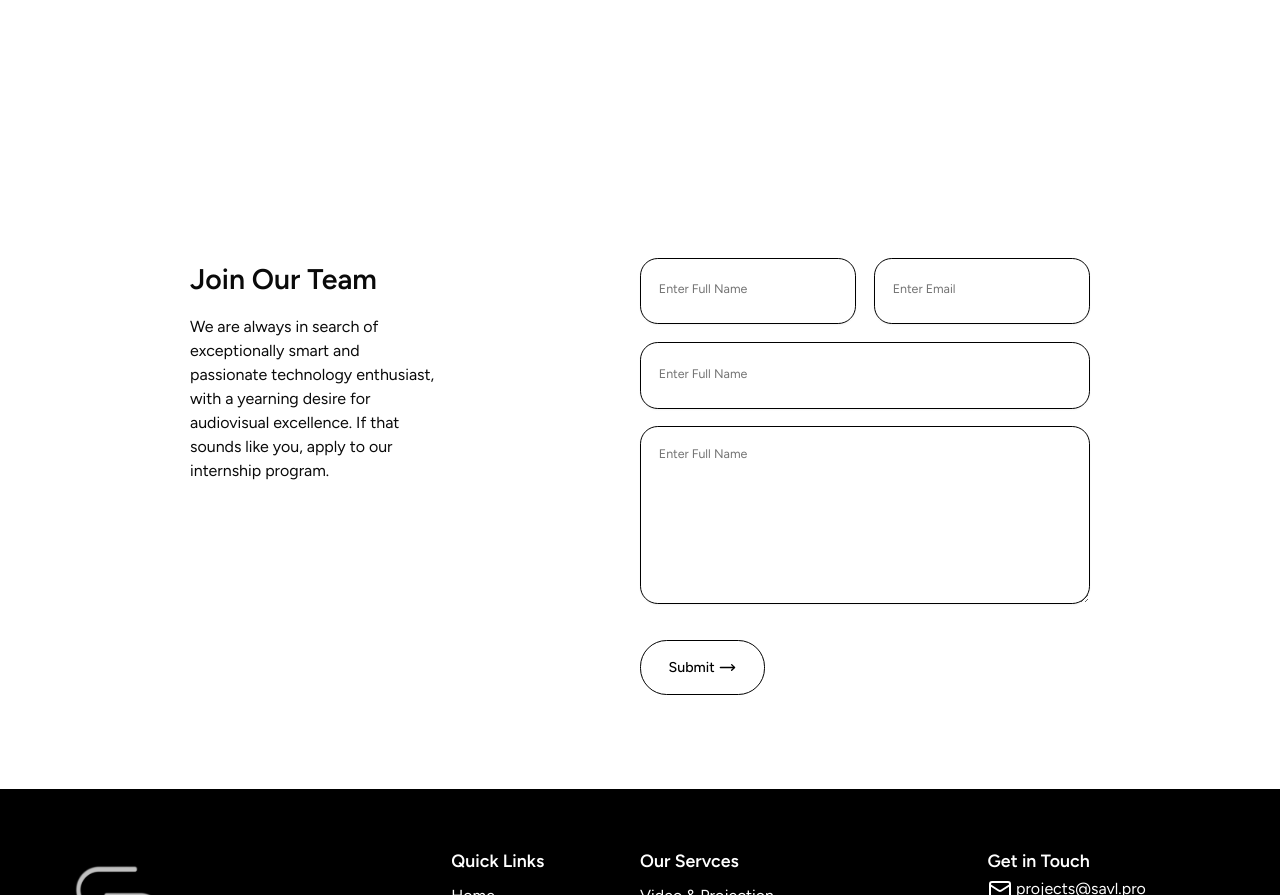
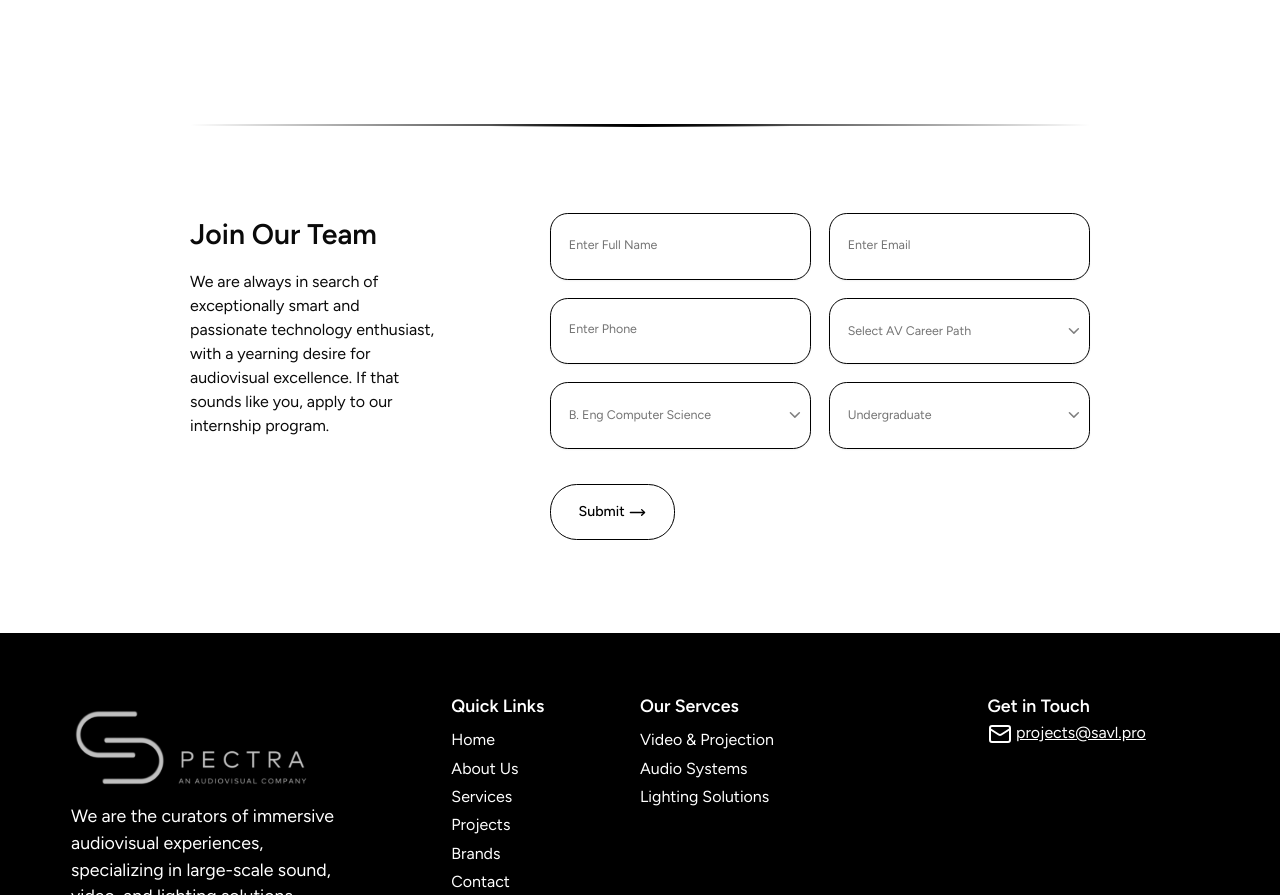
Before and after one commit to cedafrica/spectra-ev, a React (Vite) app: page /contact in a window 1280 px wide. Shown: the part 1340-2235 px from the top of the page. Built offline with nearby package versions, Linux system fonts and the light colour scheme.

Commit message:
Wrote media query

```diff
--- a/package.json
+++ b/package.json
@@ -11,6 +11,7 @@
   },
   "dependencies": {
     "@radix-ui/react-label": "^2.1.8",
+    "@radix-ui/react-select": "^2.2.6",
     "@radix-ui/react-slot": "^1.2.4",
     "@radix-ui/react-tabs": "^1.1.13",
     "@tailwindcss/vite": "^4.1.17",
--- a/src/components/contact/contact.tsx
+++ b/src/components/contact/contact.tsx
@@ -2,20 +2,27 @@ import { Input } from "@/components/ui/input";
 import { Textarea } from "@/components/ui/textarea";
 import MaxContainer from "../common/max-container";
 import CustomButton from "../common/custom-button";
+import {
+  Select,
+  SelectContent,
+  SelectItem,
+  SelectTrigger,
+  SelectValue,
+} from "@/components/ui/select";
 
 
 const ContactForm = () => {
 
   return (
-    <div className="w-full bg-white sm:px-32 py-42 px-10">
+    <div className="w-full bg-white sm:px-32 py-18 sm:py-42 px-10">
       <MaxContainer className="max-w-[900px]">
-        <div className="flex sm:pb-60 justify-between">
+        <div className="flex flex-col sm:flex-row gap-8 pb-30 sm:pb-60 justify-between">
           <div className="">
-            <h2 className="sm:text-[3.2rem] font-semibold">Drop a Message</h2>
-            <p className="sm:text-[1.8rem]">The Home of Premium Av</p>
+            <h2 className="sm:text-[3.2rem] text-[2.7rem] font-semibold">Drop a Message</h2>
+            <p className="sm:text-[1.8rem] text-[1.6rem]">The Home of Premium Av</p>
           </div>
-          <form action="" className="flex w-[50%] flex-col gap-8">
-            <div className="grid grid-cols-2 gap-8 justify-between">
+          <form action="" className="flex sm:w-[50%]  flex-col gap-8">
+            <div className="grid grid-cols-1 sm:grid-cols-2 gap-8 justify-between">
               <Input
                 className="h-30 border-black pl-8 border rounded-4xl placeholder:text-[1.4rem]"
                 placeholder="Enter Full Name"
@@ -38,13 +45,17 @@ const ContactForm = () => {
             <CustomButton className="text-black border mt-8 h-25 px-[3.1rem]! border-black">Submit</CustomButton>
           </form>
         </div>
-        <div className="flex sm:pt-60 justify-between">
+        <div className="relative flex gap-8 flex-col sm:flex-row sm:pt-40 justify-between pt-20">
+          {/* Custom gradient border */}
+          <div className="absolute top-0 left-0 right-0 h-[2px] bg-gradient-to-r from-transparent via-black to-transparent"></div>
+          <div className="absolute top-0 left-1/2 -translate-x-1/2 w-1/3 h-[3px] bg-gradient-to-r from-transparent via-black to-transparent"></div>
+
           <div className="">
-            <h2 className="sm:text-[3.2rem] font-semibold">Join Our Team</h2>
-            <p className="sm:text-[1.8rem] mt-[1.6rem] max-w-110">We are always in search of exceptionally smart and passionate technology enthusiast, with a yearning desire for audiovisual excellence. If that sounds like you, apply to our internship program.</p>
+            <h2 className="sm:text-[3.2rem] text-[2.7rem] font-semibold">Join Our Team</h2>
+            <p className="sm:text-[1.8rem] text-[1.6rem] mt-[1rem] sm:mt-[1.6rem] sm:max-w-110">We are always in search of exceptionally smart and passionate technology enthusiast, with a yearning desire for audiovisual excellence. If that sounds like you, apply to our internship program.</p>
           </div>
-          <form action="" className="flex w-[50%] flex-col gap-8">
-            <div className="grid grid-cols-2 gap-8 justify-between">
+          <form action="" className="flex w-full sm:w-[60%] flex-col gap-8">
+            <div className="grid grid-cols-1 sm:grid-cols-2 gap-8 justify-between">
               <Input
                 className="h-30 border-black pl-8 border rounded-4xl placeholder:text-[1.4rem]"
                 placeholder="Enter Full Name"
@@ -54,17 +65,51 @@ const ContactForm = () => {
                 placeholder="Enter Email"
               />
             </div>
-            <Input
-              className="h-30 border-black pl-8 border rounded-4xl placeholder:text-[1.4rem]"
-              placeholder="Enter Full Name"
-            />
-            <Textarea
-              rows={4}
-              className="h-80 pt-8 border-black pl-8 border rounded-4xl placeholder:text-[1.4rem]"
-              placeholder="Enter Full Name"
-            />
 
-            <CustomButton className="text-black border mt-8 h-25 px-[3.1rem]! border-black">Submit</CustomButton>
+            <div className="grid grid-cols-1 sm:grid-cols-2 gap-8 justify-between">
+              <Input
+                className="h-30 border-black pl-8 border rounded-4xl placeholder:text-[1.4rem]"
+                placeholder="Enter Phone"
+              />
+              <Select>
+                <SelectTrigger className="h-30! w-full border-black pl-8 border rounded-4xl text-[1.4rem]">
+                  <SelectValue placeholder="Select AV Career Path" />
+                </SelectTrigger>
+                <SelectContent>
+                  <SelectItem value="audio">Audio Engineering</SelectItem>
+                  <SelectItem value="video">Video Production</SelectItem>
+                  <SelectItem value="installation">Installation Technician</SelectItem>
+                  <SelectItem value="design">System Design</SelectItem>
+                </SelectContent>
+              </Select>
+            </div>
+
+            <div className="grid grid-cols-1 sm:grid-cols-2 gap-8 justify-between">
+              <Select>
+                <SelectTrigger className="h-30! w-full border-black pl-8 border rounded-4xl text-[1.4rem]">
+                  <SelectValue placeholder="B. Eng Computer Science" />
+                </SelectTrigger>
+                <SelectContent>
+                  <SelectItem value="computer">B. Eng Computer Science</SelectItem>
+                  <SelectItem value="electrical">B. Eng Electrical Engineering</SelectItem>
+                  <SelectItem value="electronics">B. Eng Electronics</SelectItem>
+                  <SelectItem value="mechatronics">B. Eng Mechatronics</SelectItem>
+                  <SelectItem value="other">Other</SelectItem>
+                </SelectContent>
+              </Select>
+              <Select>
+                <SelectTrigger className="h-30! w-full border-black pl-8 border rounded-4xl text-[1.4rem]">
+                  <SelectValue placeholder="Undergraduate" />
+                </SelectTrigger>
+                <SelectContent>
+                  <SelectItem value="undergraduate">Undergraduate</SelectItem>
+                  <SelectItem value="graduate">Graduate</SelectItem>
+                  <SelectItem value="postgraduate">Postgraduate</SelectItem>
+                </SelectContent>
+              </Select>
+            </div>
+
+             <CustomButton className="text-black border mt-8 h-25 px-[3.1rem]! border-black">Submit</CustomButton>
           </form>
         </div>
       </MaxContainer>
--- a/src/components/contact/hero.tsx
+++ b/src/components/contact/hero.tsx
@@ -1,6 +1,6 @@
 const Hero = () => {
     return (
-        <section className="relative flex bg-[url('/cont.webp')] bg-no-repeat px-10 sm:px-32 bg-size-[100%_100%] flex-col  justify-center text-white sm:h-[min(100vh,960px)] h-[28.4rem]">
+        <section className="relative flex bg-[url('/cont.webp')] bg-no-repeat px-10 sm:px-32 sm:bg-size-[100%_100%] flex-col  justify-center text-white sm:h-[min(100vh,960px)] h-screen bg-cover">
             {/* Black overlay */}
             <div className="absolute inset-0 bg-black/50 z-0"></div>
 
--- /dev/null
+++ b/src/components/ui/select.tsx
@@ -0,0 +1,185 @@
+import * as React from "react"
+import * as SelectPrimitive from "@radix-ui/react-select"
+import { CheckIcon, ChevronDownIcon, ChevronUpIcon } from "lucide-react"
+
+import { cn } from "@/lib/utils"
+
+function Select({
+  ...props
+}: React.ComponentProps<typeof SelectPrimitive.Root>) {
+  return <SelectPrimitive.Root data-slot="select" {...props} />
+}
+
+function SelectGroup({
+  ...props
+}: React.ComponentProps<typeof SelectPrimitive.Group>) {
+  return <SelectPrimitive.Group data-slot="select-group" {...props} />
+}
+
+function SelectValue({
+  ...props
+}: React.ComponentProps<typeof SelectPrimitive.Value>) {
+  return <SelectPrimitive.Value data-slot="select-value" {...props} />
+}
+
+function SelectTrigger({
+  className,
+  size = "default",
+  children,
+  ...props
+}: React.ComponentProps<typeof SelectPrimitive.Trigger> & {
+  size?: "sm" | "default"
+}) {
+  return (
+    <SelectPrimitive.Trigger
+      data-slot="select-trigger"
+      data-size={size}
+      className={cn(
+        "border-input data-[placeholder]:text-muted-foreground [&_svg:not([class*='text-'])]:text-muted-foreground focus-visible:border-ring focus-visible:ring-ring/50 aria-invalid:ring-destructive/20 dark:aria-invalid:ring-destructive/40 aria-invalid:border-destructive dark:bg-input/30  dark:hover:bg-input/50 flex w-fit items-center justify-between gap-2 rounded-md border bg-transparent px-3 py-2 text-sm whitespace-nowrap shadow-xs transition-[color,box-shadow] outline-none focus-visible:ring-[3px] disabled:cursor-not-allowed disabled:opacity-50 data-[size=default]:h-9 data-[size=sm]:h-8 *:data-[slot=select-value]:line-clamp-1 *:data-[slot=select-value]:flex *:data-[slot=select-value]:items-center *:data-[slot=select-value]:gap-2 [&_svg]:pointer-events-none [&_svg]:shrink-0 [&_svg:not([class*='size-'])]:size-4",
+        className
+      )}
+      {...props}
+    >
+      {children}
+      <SelectPrimitive.Icon asChild>
+        <ChevronDownIcon className="size-8 text-black opacity-50" />
+      </SelectPrimitive.Icon>
+    </SelectPrimitive.Trigger>
+  )
+}
+
+function SelectContent({
+  className,
+  children,
+  position = "popper",
+  align = "center",
+  ...props
+}: React.ComponentProps<typeof SelectPrimitive.Content>) {
+  return (
+    <SelectPrimitive.Portal>
+      <SelectPrimitive.Content
+        data-slot="select-content"
+        className={cn(
+          "bg-popover text-popover-foreground data-[state=open]:animate-in data-[state=closed]:animate-out data-[state=closed]:fade-out-0 data-[state=open]:fade-in-0 data-[state=closed]:zoom-out-95 data-[state=open]:zoom-in-95 data-[side=bottom]:slide-in-from-top-2 data-[side=left]:slide-in-from-right-2 data-[side=right]:slide-in-from-left-2 data-[side=top]:slide-in-from-bottom-2 relative z-50 max-h-(--radix-select-content-available-height) min-w-[8rem] origin-(--radix-select-content-transform-origin) overflow-x-hidden overflow-y-auto rounded-md border shadow-md",
+          position === "popper" &&
+            "data-[side=bottom]:translate-y-1 data-[side=left]:-translate-x-1 data-[side=right]:translate-x-1 data-[side=top]:-translate-y-1",
+          className
+        )}
+        position={position}
+        align={align}
+        {...props}
+      >
+        <SelectScrollUpButton />
+        <SelectPrimitive.Viewport
+          className={cn(
+            "p-1",
+            position === "popper" &&
+              "h-[var(--radix-select-trigger-height)] w-full min-w-[var(--radix-select-trigger-width)] scroll-my-1"
+          )}
+        >
+          {children}
+        </SelectPrimitive.Viewport>
+        <SelectScrollDownButton />
+      </SelectPrimitive.Content>
+    </SelectPrimitive.Portal>
+  )
+}
+
+function SelectLabel({
+  className,
+  ...props
+}: React.ComponentProps<typeof SelectPrimitive.Label>) {
+  return (
+    <SelectPrimitive.Label
+      data-slot="select-label"
+      className={cn("text-muted-foreground px-2 py-1.5 text-xs", className)}
+      {...props}
+    />
+  )
+}
+
+function SelectItem({
+  className,
+  children,
+  ...props
+}: React.ComponentProps<typeof SelectPrimitive.Item>) {
+  return (
+    <SelectPrimitive.Item
+      data-slot="select-item"
+      className={cn(
+        "focus:bg-accent focus:text-accent-foreground [&_svg:not([class*='text-'])]:text-muted-foreground relative flex w-full cursor-default items-center gap-2 rounded-sm py-1.5 pr-8 pl-2 text-[1.4rem] outline-hidden select-none data-[disabled]:pointer-events-none data-[disabled]:opacity-50 [&_svg]:pointer-events-none [&_svg]:shrink-0 [&_svg:not([class*='size-'])]:size-4 *:[span]:last:flex *:[span]:last:items-center *:[span]:last:gap-2",
+        className
+      )}
+      {...props}
+    >
+      <span className="absolute right-2 flex size-3.5 items-center justify-center">
+        <SelectPrimitive.ItemIndicator>
+          <CheckIcon className="size-4" />
+        </SelectPrimitive.ItemIndicator>
+      </span>
+      <SelectPrimitive.ItemText>{children}</SelectPrimitive.ItemText>
+    </SelectPrimitive.Item>
+  )
+}
+
+function SelectSeparator({
+  className,
+  ...props
+}: React.ComponentProps<typeof SelectPrimitive.Separator>) {
+  return (
+    <SelectPrimitive.Separator
+      data-slot="select-separator"
+      className={cn("bg-border pointer-events-none -mx-1 my-1 h-px", className)}
+      {...props}
+    />
+  )
+}
+
+function SelectScrollUpButton({
+  className,
+  ...props
+}: React.ComponentProps<typeof SelectPrimitive.ScrollUpButton>) {
+  return (
+    <SelectPrimitive.ScrollUpButton
+      data-slot="select-scroll-up-button"
+      className={cn(
+        "flex cursor-default items-center justify-center py-1",
+        className
+      )}
+      {...props}
+    >
+      <ChevronUpIcon className="size-4" />
+    </SelectPrimitive.ScrollUpButton>
+  )
+}
+
+function SelectScrollDownButton({
+  className,
+  ...props
+}: React.ComponentProps<typeof SelectPrimitive.ScrollDownButton>) {
+  return (
+    <SelectPrimitive.ScrollDownButton
+      data-slot="select-scroll-down-button"
+      className={cn(
+        "flex cursor-default items-center justify-center py-1",
+        className
+      )}
+      {...props}
+    >
+      <ChevronDownIcon className="size-4" />
+    </SelectPrimitive.ScrollDownButton>
+  )
+}
+
+export {
+  Select,
+  SelectContent,
+  SelectGroup,
+  SelectItem,
+  SelectLabel,
+  SelectScrollDownButton,
+  SelectScrollUpButton,
+  SelectSeparator,
+  SelectTrigger,
+  SelectValue,
+}
```
Also changed, not shown: 1 other file (tests, documents, lock files or other folders).
